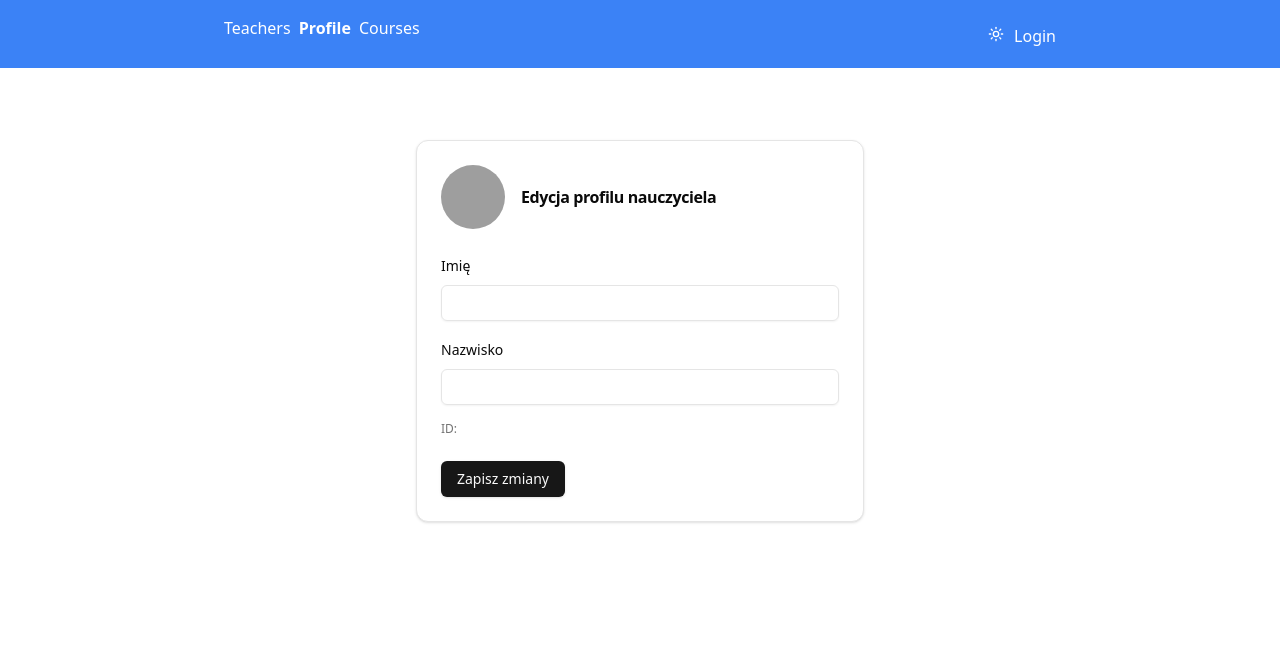
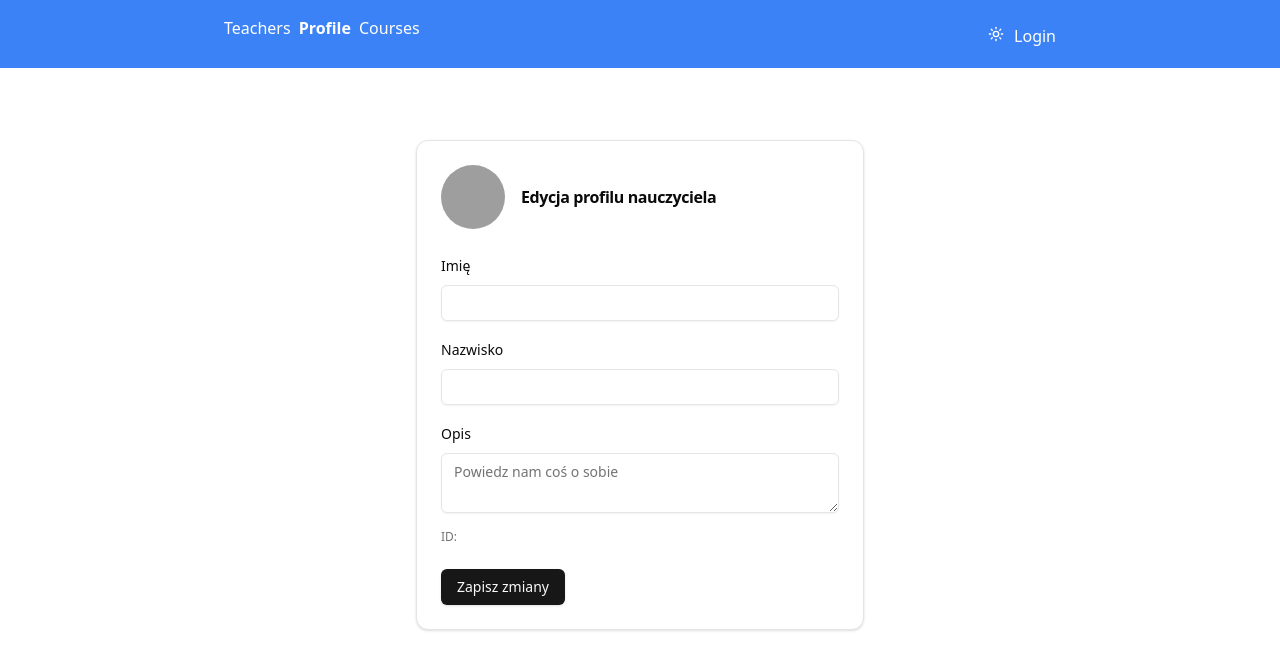
Before and after one commit to zwirunio/frontend-next, a Next.js app: page /profile in a window 1280 px wide. Both pictures are taken after a click on the button "Edytuj". Shown: the top 670 px of the page. Built offline with nearby package versions, Linux system fonts and the light colour scheme; no server answers; grey boxes are pictures that could not be loaded.

Commit message:
Dodanie Pola Typu TextArea

```diff
--- a/app/profile/page.tsx
+++ b/app/profile/page.tsx
@@ -10,6 +10,7 @@ import {Button} from "@/components/ui/button";
 import {Input} from "@/components/ui/input";
 import {Card, CardContent, CardFooter, CardHeader, CardTitle} from "@/components/ui/card";
 import {Label} from "@/components/ui/label";
+import {Textarea} from "@/components/ui/textarea";
 
 function ProfilePage() {
     const [editMode, setEditMode] = useState<boolean>(false)
@@ -59,6 +60,11 @@ function ProfilePage() {
                     <Label htmlFor="name">Nazwisko</Label>
                     <Input id="surname" name="surname" defaultValue={teacher?.surname} required/>
                   </div>
+                    <div className="space-y-2">
+                        <Label htmlFor="description">Opis</Label>
+                        <Textarea name="description" id="description" placeholder="Powiedz nam coś o sobie" defaultValue={teacher?.description} />
+                    </div>
+                    {/*Textarea z polem description */}
                   <Input name={"id"} value={teacher?.id} type={"hidden"}/>
                   <div className="text-xs text-muted-foreground">ID: {teacher?.id}</div>
                 </CardContent>
```
